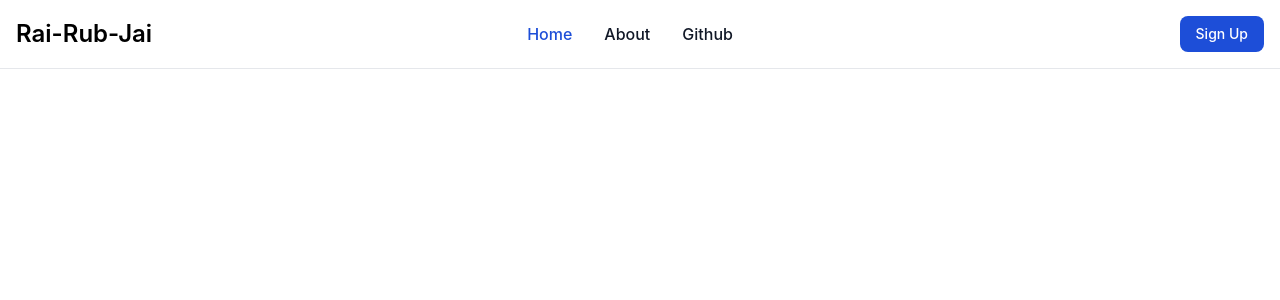
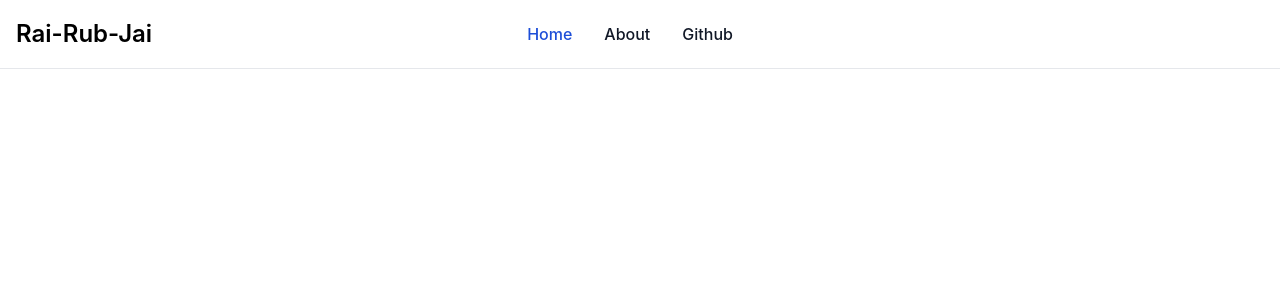
Before and after one commit to worachanon226/rai-rub-jai, a React (Create React App) app in the folder client/: page / in a window 1280 px wide. Shown: the top 300 px of the page. Built offline with nearby package versions, Linux system fonts and the light colour scheme.

Commit message:
Update pages-color

```diff
--- a/client/src/pages/components/Login.jsx
+++ b/client/src/pages/components/Login.jsx
@@ -3,7 +3,7 @@ import { Link } from "react-router-dom";
 const Login = () => {
   return (
     <>
-      <section class="bg-gray-50 dark:bg-gray-900">
+      <section class="bg-gray-50 dark:bg-gray-800">
         <div class="flex flex-col items-center justify-center px-6 py-8 mx-auto md:h-screen lg:py-0">
           <a
             href="#"
--- a/client/src/pages/components/Nav.jsx
+++ b/client/src/pages/components/Nav.jsx
@@ -19,7 +19,7 @@ const Nav = () => {
 
             <button
               type="button"
-              class="text-white bg-blue-700 hover:bg-blue-800 focus:ring-4 focus:outline-none focus:ring-blue-300 font-medium rounded-lg text-sm px-4 py-2 text-center mr-3 md:mr-0 dark:bg-blue-600 dark:hover:bg-blue-700 dark:focus:ring-blue-800"
+              class="text-white bg-fruitsalad-400 hover:bg-fruitsalad-900 focus:ring-4 focus:outline-none focus:ring-blue-300 font-medium rounded-lg text-sm px-4 py-2 text-center mr-3 md:mr-0 dark:bg-blue-600 dark:hover:bg-blue-700 dark:focus:ring-blue-800"
             >
               <Link to={"/signup"}>Sign Up</Link>
             </button>
--- a/client/src/pages/components/Signup.jsx
+++ b/client/src/pages/components/Signup.jsx
@@ -68,7 +68,7 @@ const Signup = () => {
 
               <button
                 type="submit"
-                class="w-full text-white bg-primary-600 hover:bg-primary-700 focus:ring-4 focus:outline-none focus:ring-primary-300 font-medium rounded-lg text-sm px-5 py-2.5 text-center dark:bg-primary-600 dark:hover:bg-primary-700 dark:focus:ring-primary-800"
+                class="w-full dark:bg-gray-700 dark:hover:bg-gray-900 text-white bg-fruitsalad-400 font-medium rounded-lg text-sm px-5 py-2.5 text-center"
               >
                 Create an account
               </button>
--- a/client/tailwind.config.js
+++ b/client/tailwind.config.js
@@ -4,7 +4,9 @@ module.exports = {
     "./src/**/*.{js,jsx,ts,tsx}",
   ],
   theme: {
-    extend: {},
+    extend: {
+
+    },
   },
   plugins: [],
 }
```
